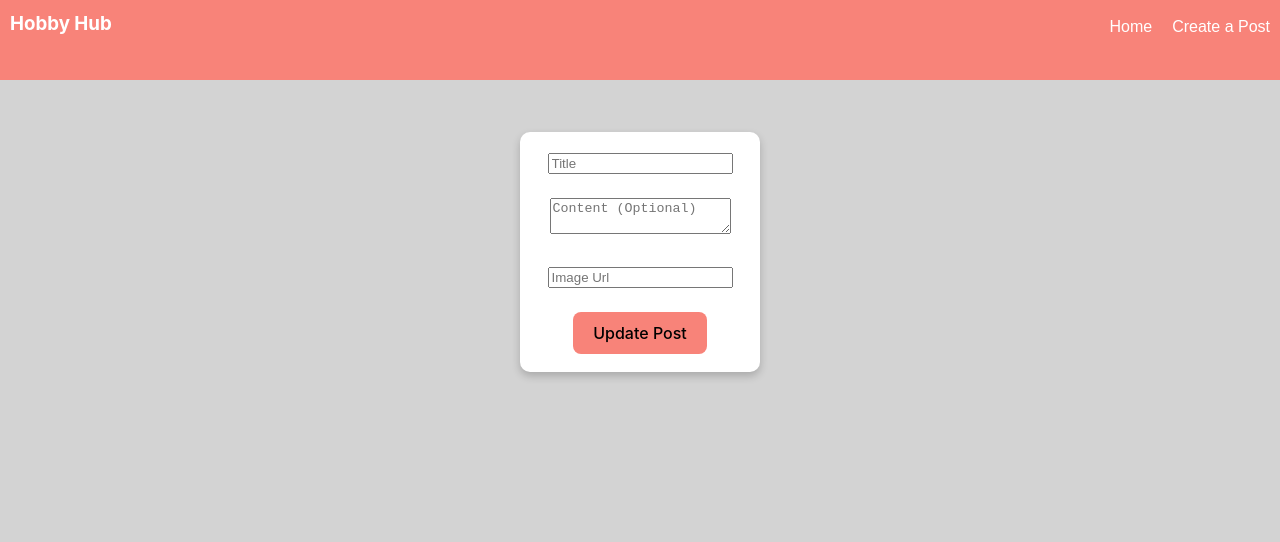
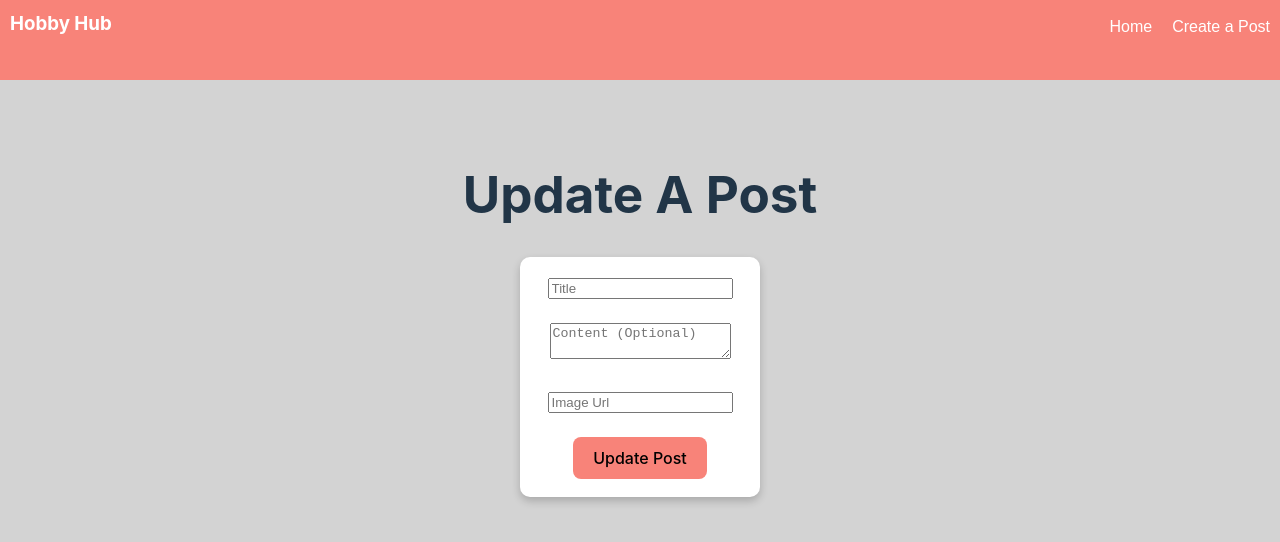
Before and after one commit to Boyce007/Hobbyhub, a React (Vite) app: page /hobby/1/update in a window 1280 px wide. Shown: the top 542 px of the page. Built offline with nearby package versions, Linux system fonts and the light colour scheme.

Commit message:
finished styling on update a post pag

```diff
--- a/src/pages/UpdateHobby.jsx
+++ b/src/pages/UpdateHobby.jsx
@@ -15,7 +15,8 @@ const UpdateHobby = () => {
         window.location = "/";
   }
   return (
-    <div>
+    <div style={{display:"flex",flexDirection:"column",alignItems:"center",justifyContent:"center"}}>
+      <h1>Update A Post</h1>
       <HobbyForm
       handleSubmit={updatehobby}
       submitButtonName={"Update Post"}
```
